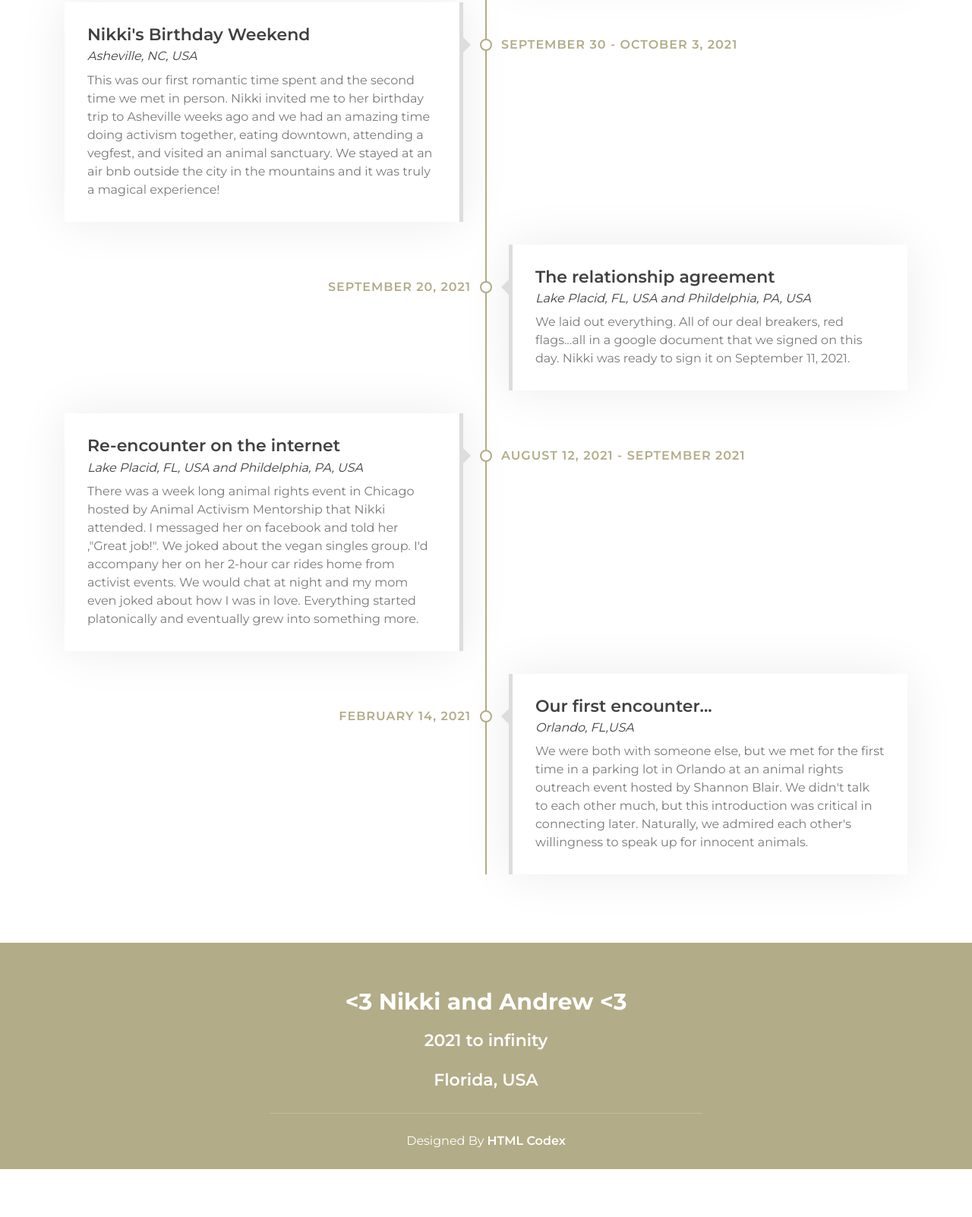
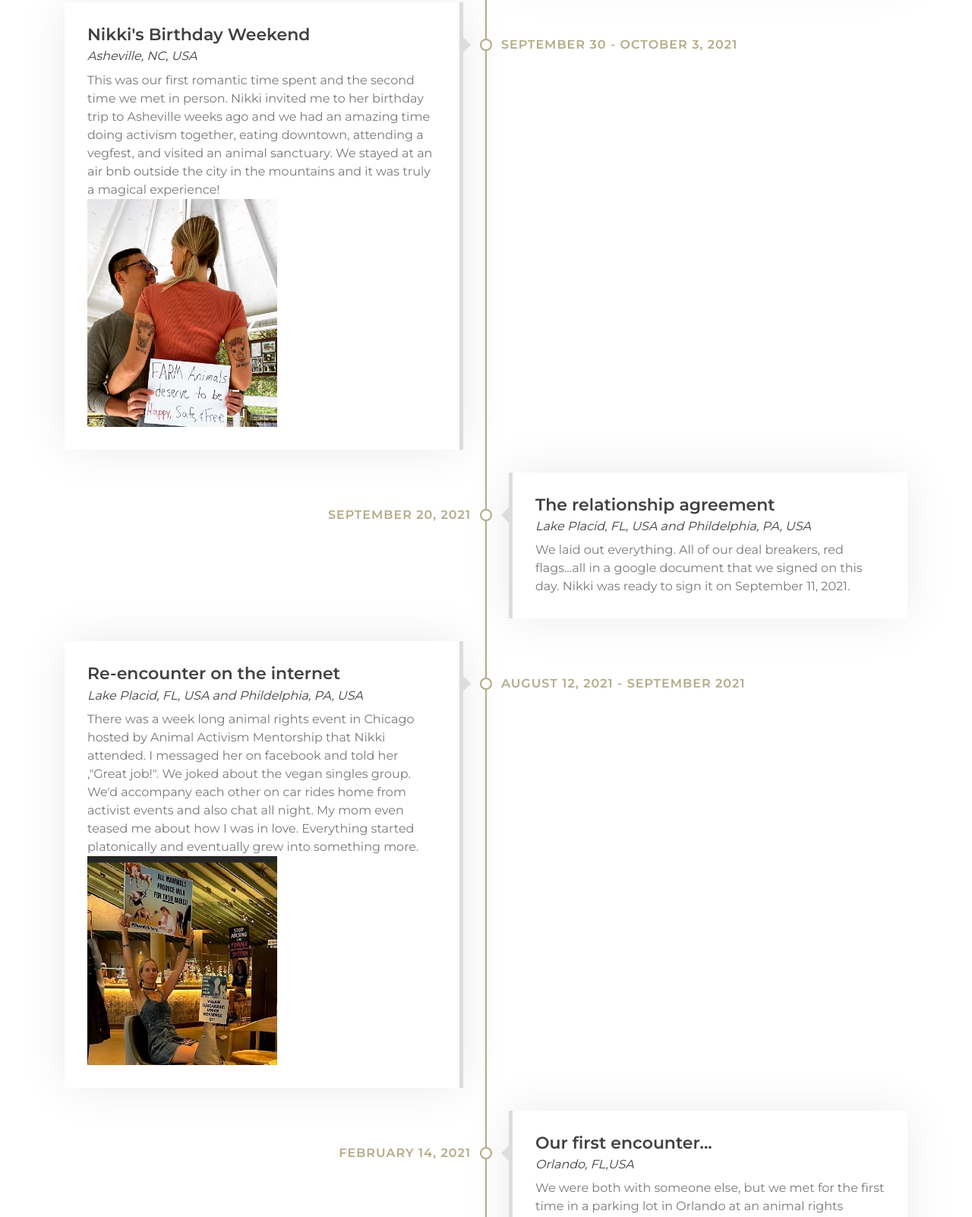
Before and after one commit to adnguyen/nikki, a plain HTML site: page index.html in a window 1280 px wide. Shown: the part 7887-9489 px from the top of the page at 76% size. Before the commit the page ends 9426 px from the top, so only its background shows below. Drawn offline with nearby package versions, Linux system fonts and the light colour scheme.

Commit message:
pix updated

```diff
--- a/index.html
+++ b/index.html
@@ -278,6 +278,9 @@
                             <h4>Asheville, NC, USA</h4>
                             <p>
                                 This was our first romantic time spent and the second time we met in person. Nikki invited me to her birthday trip to Asheville weeks ago and we had an amazing time doing activism together, eating downtown, attending a vegfest, and visited an animal sanctuary. We stayed at an air bnb outside the city in the mountains and it was truly a magical experience!
+                                <div class="portfolio-img">
+                                    <img src="img/forever.jpg" width="250" height="300" alt="Image">
+                                </div>
                             </p>
                         </div>
                     </div>
@@ -297,7 +300,11 @@
                             <h2>Re-encounter on the internet</h2>
                             <h4>Lake Placid, FL, USA and Phildelphia, PA, USA</h4>
                             <p>
-                                There was a week long animal rights event in Chicago hosted by Animal Activism Mentorship that Nikki attended. I messaged her on facebook and told her ,"Great job!". We joked about the vegan singles group. I'd accompany her on her 2-hour car rides home from activist events. We would chat at night and my mom even joked about how I was in love. Everything started platonically and eventually grew into something more.
+                                There was a week long animal rights event in Chicago hosted by Animal Activism Mentorship that Nikki attended. I messaged her on facebook and told her ,"Great job!". We joked about the vegan singles group. We'd accompany each other on car rides home from activist events and also chat all night. My mom even teased me about how I was in love. Everything started platonically and eventually grew into something more.
+
+                                <div class="portfolio-img">
+                                    <img src="img/singlenikki.jpg" width="250" height="275" alt="Image">
+                                </div>
                             </p>
                         </div>
                     </div>
```
Also changed, not shown: img/singlenikki.jpg (added).
